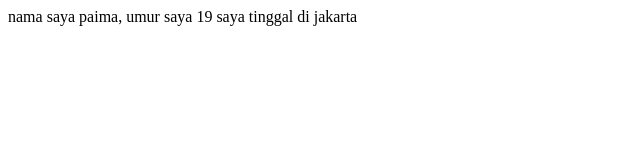
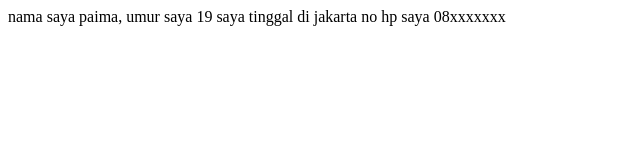
Before and after one commit to paimap/new-project-git, a plain HTML site: page new-project-git/index.html in a window 1280 px wide. Shown: the whole page, without its empty margins (0-640 px from the left). Drawn offline with Linux system fonts and the light colour scheme.

Commit message:
add nomor hp

```diff
--- a/new-project-git/index.html
+++ b/new-project-git/index.html
@@ -6,5 +6,6 @@
     <body>
         nama saya paima, umur saya 19
         saya tinggal di jakarta
+        no hp saya 08xxxxxxx
     </body>
 </html>
```
